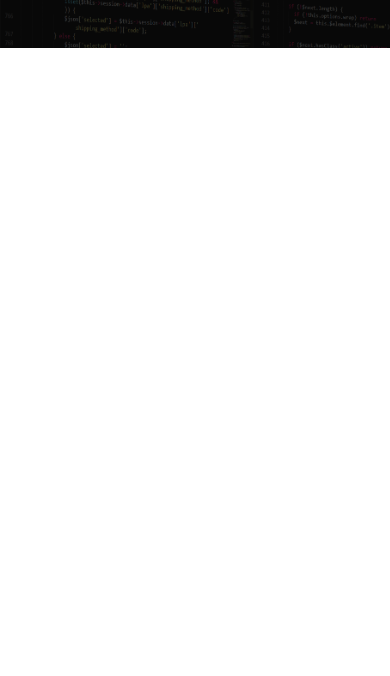
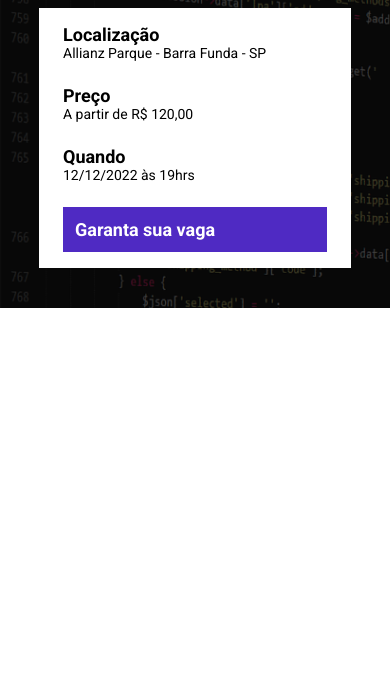
Before and after one commit to ArthurHFagundes/EBAC_tech_talks, a website built with Parcel: page src/index.html in a window 390 px wide. Shown: the part 168-844 px from the top of the page. Built offline with nearby package versions, Linux system fonts and the light colour scheme.

Commit message:
construindo cabeçalho

```diff
--- a/src/index.html
+++ b/src/index.html
@@ -16,6 +16,23 @@
             <p class="hero__text">
                 O maior evento de tecnologia começa em 10d 11h 12min 13s
             </p>
+            <div class="infos-bar">
+                <ul class="infos-bar__infos">
+                    <li class="infos-bar__infos__item">
+                        <b> Localização </b>
+                        Allianz Parque - Barra Funda - SP
+                    </li>
+                    <li class="infos-bar__infos__item">
+                        <b> Preço </b>
+                        A partir de R$ 120,00
+                    </li>
+                    <li class="infos-bar__infos__item">
+                        <b> Quando </b>
+                        12/12/2022 às 19hrs
+                    </li>
+                </ul>
+                <a href="@" class="button button--primary"> Garanta sua vaga </a>
+            </div>
         </div>
     </header>
     <script src="scripts/main.js"></script>
--- /dev/null
+++ b/src/styles/components/_buttons.scss
@@ -0,0 +1,23 @@
+.button {
+    padding: 12px;
+    font-size: 18px;
+    font-weight: bold;
+    text-decoration: none;
+    text-align: center;
+    white-space: nowrap;
+
+    &--primary {
+        color: white;
+        background-color: #4F2AC3;
+    }
+
+        @media (max-width: 640px) {
+            display: block;
+            width: 100%;
+        }
+
+        @media (max-width: 1024px) {
+            display: flex;
+            align-items: center;
+        }
+}
--- /dev/null
+++ b/src/styles/components/_infos-bar.scss
@@ -0,0 +1,40 @@
+.infos-bar {
+    padding: 16px 24px;
+    background-color: white;
+    display: flex;
+    justify-content: space-between;
+
+    &__infos {
+        display: flex;
+        gap: 40px; // espaçamento entre elementos
+
+        &__item {
+            color: black;
+            font-size: 14px;
+
+            b {
+                color: black;
+                font-size: 18px;
+                display: block; // por padrão a tag "b" tem o display inline
+            }
+        }
+    }
+
+    @media (max-width: 640px) { // display no celular
+        display: block;
+
+        &__infos {
+            display: block;
+
+            &__item {
+                margin-bottom: 24px;
+            }
+        }
+    }
+
+    @media (max-width: 1024px) {
+        &__infos {
+            gap: 16px;
+        }
+    }
+}
--- a/src/styles/main.scss
+++ b/src/styles/main.scss
@@ -1,10 +1,13 @@
 @use 'hero';
+@use 'components/infos-bar';
+@use 'components/buttons';
 
 * {
     margin: 0;
     padding: 0;
     box-sizing: border-box;
     font-family: Roboto, sans-serif;
+    list-style: none;
     color: #fff
 }
 
```
